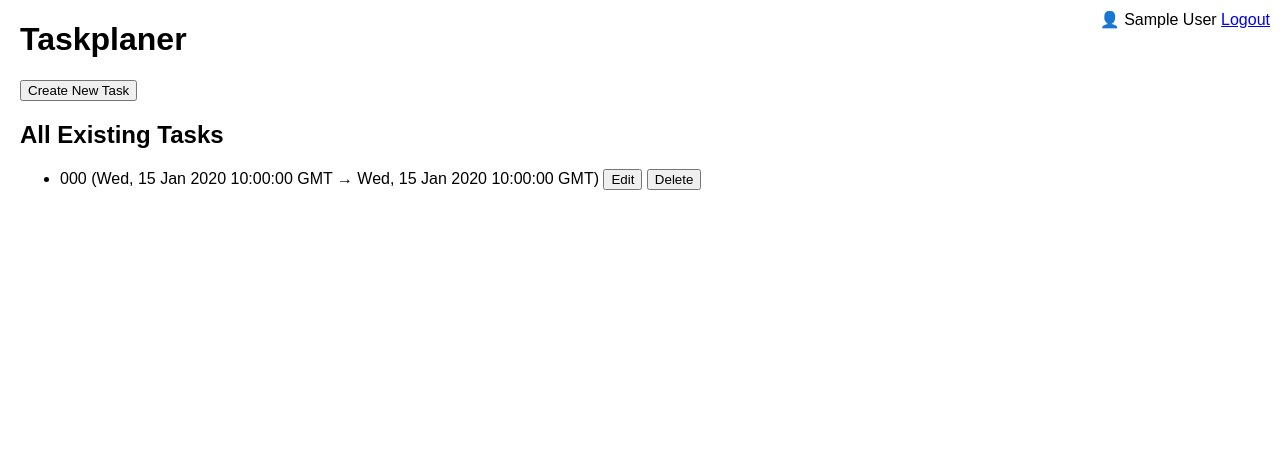
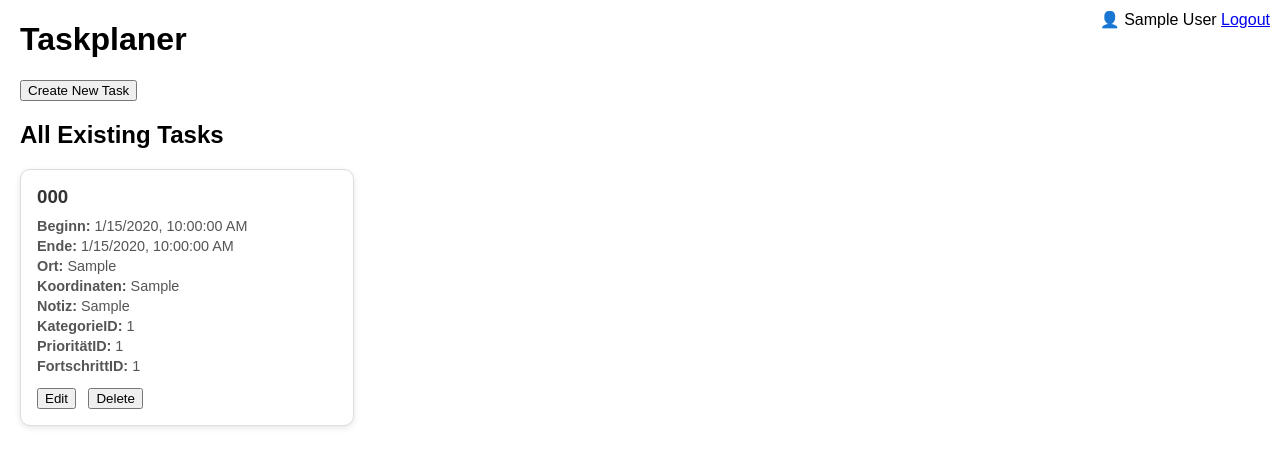
Before and after one commit to im24a-gesztelyif/flaskMySQL123, a Flask app: page /home in a window 1280 px wide. Shown: the top 467 px of the page. Run offline with Flask 3, Linux system fonts and the light colour scheme; the visitor is signed in with stand-in values (Sample User, id 1); data comes from the database, SQL or seed files in the repository; tables that the repository leaves empty hold one stand-in row (values such as "Sample post").

Commit message:
Cards&Container, ToDo: Change IDs to show designation - working - 01/07

```diff
--- a/app/static/script.js
+++ b/app/static/script.js
@@ -1,7 +1,7 @@
 document.addEventListener('DOMContentLoaded', () => {
     const csrfToken = document.querySelector('meta[name="csrf-token"]').getAttribute('content');
     const taskForm = document.getElementById('taskForm');
-    const taskList = document.getElementById('taskList');
+    const taskContainer = document.getElementById('taskContainer');
     const submitButton = taskForm.querySelector('button[type="submit"]');
     let editingTaskId = null;
     const modal = document.getElementById('modal');
@@ -43,18 +43,28 @@ document.addEventListener('DOMContentLoaded', () => {
     const fetchTasks = async () => {
         const res = await fetch('/tasks');
         const tasks = await res.json();
-        taskList.innerHTML = '';
+        taskContainer.innerHTML = '';
 
         tasks.forEach(task => {
-            const li = document.createElement('li');
-            li.innerHTML = `
-                ${task.Titel} (${new Date(task.Beginn).toUTCString()} → ${task.Ende ? new Date(task.Ende).toUTCString() : '///'})
+            const card = document.createElement('div');
+            card.className = 'task-card';
+
+            card.innerHTML = `
+                <h3>${task.Titel}</h3>
+                <div class="task-detail"><strong>Beginn:</strong> ${new Date(task.Beginn).toLocaleString()}</div>
+                <div class="task-detail"><strong>Ende:</strong> ${task.Ende ? new Date(task.Ende).toLocaleString() : '///'}</div>
+                <div class="task-detail"><strong>Ort:</strong> ${task.Ort || '—'}</div>
+                <div class="task-detail"><strong>Koordinaten:</strong> ${task.Koordinaten || '—'}</div>
+                <div class="task-detail"><strong>Notiz:</strong> ${task.Notiz || '—'}</div>
+                <div class="task-detail"><strong>KategorieID:</strong> ${task.KategorieID}</div>
+                <div class="task-detail"><strong>PrioritätID:</strong> ${task.PrioritaetID}</div>
+                <div class="task-detail"><strong>FortschrittID:</strong> ${task.FortschrittID}</div>
                 <button class="editBtn">Edit</button>
                 <button class="deleteBtn">Delete</button>
-                `;
+            `;
 
             // Delete button
-            li.querySelector('.deleteBtn').addEventListener('click', async () => {
+            card.querySelector('.deleteBtn').addEventListener('click', async () => {
                 if (!confirm("Are you sure you want to delete this task?")) return;
 
                 await fetch(`/tasks/${task.AufgabeID}`, {
@@ -65,7 +75,7 @@ document.addEventListener('DOMContentLoaded', () => {
             });
 
             // Edit button
-            li.querySelector('.editBtn').addEventListener('click', () => {
+            card.querySelector('.editBtn').addEventListener('click', () => {
                 // Fill form with task data
                 document.getElementById('titel').value = task.Titel;
 
@@ -85,7 +95,7 @@ document.addEventListener('DOMContentLoaded', () => {
                 cancelButton.style.display = "inline-block";
             });
 
-            taskList.appendChild(li);
+            taskContainer.appendChild(card);
         });
     };
 
--- a/app/static/style.css
+++ b/app/static/style.css
@@ -46,3 +46,36 @@
   .close-button:focus {
     color: black;
   }
+
+  .task-container {
+    display: flex;
+    flex-wrap: wrap;
+    gap: 20px;
+    margin-top: 20px;
+  }
+
+  .task-card {
+    background-color: #fff;
+    border: 1px solid #ddd;
+    border-radius: 10px;
+    box-shadow: 0 2px 6px rgba(0,0,0,0.1);
+    padding: 1rem;
+    width: 300px;
+    position: relative;
+  }
+
+  .task-card h3 {
+    margin: 0 0 10px;
+    color: #333;
+  }
+
+  .task-card .task-detail {
+    margin: 4px 0;
+    font-size: 0.9rem;
+    color: #555;
+  }
+
+  .task-card button {
+    margin-right: 8px;
+    margin-top: 10px;
+  }
--- a/app/templates/index.html
+++ b/app/templates/index.html
@@ -3,7 +3,7 @@
 <head>
   <meta charset="UTF-8">
   <meta name="csrf-token" content="{{ csrf_token() }}">
-  <title>Task Planner</title>
+  <title>Taskplaner</title>
   <link rel="stylesheet" href="{{ url_for('static', filename='style.css') }}">
 </head>
 <body>
@@ -70,7 +70,7 @@
   </div>
 
   <h2>All Existing Tasks</h2>
-  <ul id="taskList"></ul>
+  <div id="taskContainer" class="task-container"></div>
 
   <script src="{{ url_for('static', filename='script.js') }}"></script>
 </body>
```
Lines whose indentation alone changed are shown as unchanged.
